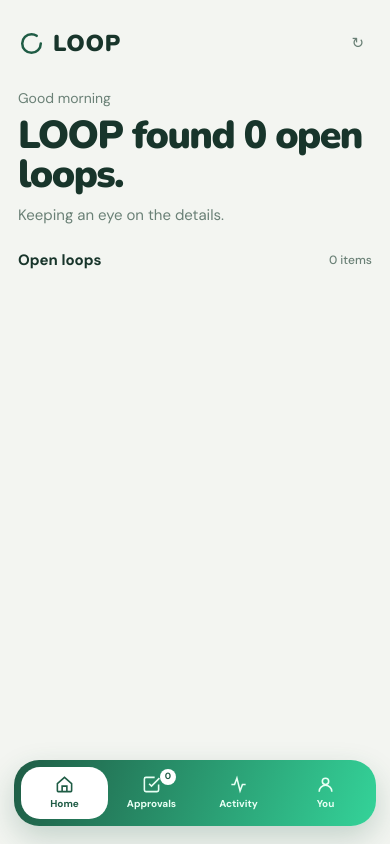
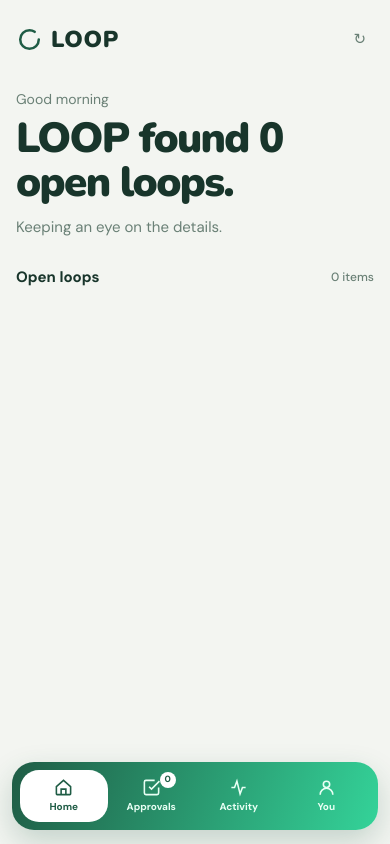
Before and after one commit to christopherefada-commits/LOOP, a Flask app: page / in a window 390 px wide. Run offline with Flask 3, Linux system fonts and the light colour scheme; the visitor is signed in with stand-in values (Sample User, id 1); data that the repository does not hold is empty.

Commit message:
Improve demo screen spacing and responsiveness

```diff
--- a/templates/index.html
+++ b/templates/index.html
@@ -1,5 +1,40 @@
 <script>
 (() => {
+	const style = document.createElement('style');
+	style.textContent = `
+		.app { padding: 24px 20px 122px; }
+		.topbar { margin-bottom: 34px; }
+		.cards { gap: 16px; }
+		.loop-card { padding: 20px; }
+		.loop-card h2 { font-size: 19px; line-height: 1.25; }
+		.card-actions { gap: 10px; margin-top: 18px; }
+		.settings { gap: 14px; }
+		.setting { padding: 17px; gap: 14px; }
+		.setting button, .setting a {
+			min-height: 42px;
+			padding: 10px 13px;
+			border: 1px solid var(--line);
+			border-radius: 12px;
+			background: var(--paper);
+			white-space: nowrap;
+		}
+		.nav { bottom: 14px; width: min(calc(100% - 32px), 500px); padding: 8px; border-radius: 22px; }
+		.nav button { min-height: 48px; padding: 8px 4px; }
+		@media (max-width: 479px) {
+			.app { padding: 20px 16px 118px; }
+			.topbar { margin-bottom: 30px; }
+			h1 { font-size: clamp(32px, 11vw, 42px); line-height: 1.06; }
+			.subhead { margin-bottom: 28px; }
+			.setting { align-items: stretch; flex-direction: column; }
+			.setting button, .setting a { width: 100%; text-align: center; }
+			.nav { width: calc(100% - 24px); }
+		}
+		@media (min-width: 768px) {
+			.app { padding-top: 42px; padding-bottom: 132px; }
+			.loop-card { padding: 22px; }
+		}
+	`;
+
 	const presets = [
 		['receipt', 'Receipt arrives', 'Warranty receipt'],
 		['complaint', 'Complaint email', 'Product fault email'],
@@ -49,6 +84,7 @@
 	window.simulateScenario = simulateScenario;
 	document.addEventListener('DOMContentLoaded', async () => {
 		try {
+			document.head.appendChild(style);
 			const response = await fetch('/api/me');
 			const session = await response.json();
 			if (session.user?.is_demo) {
```
